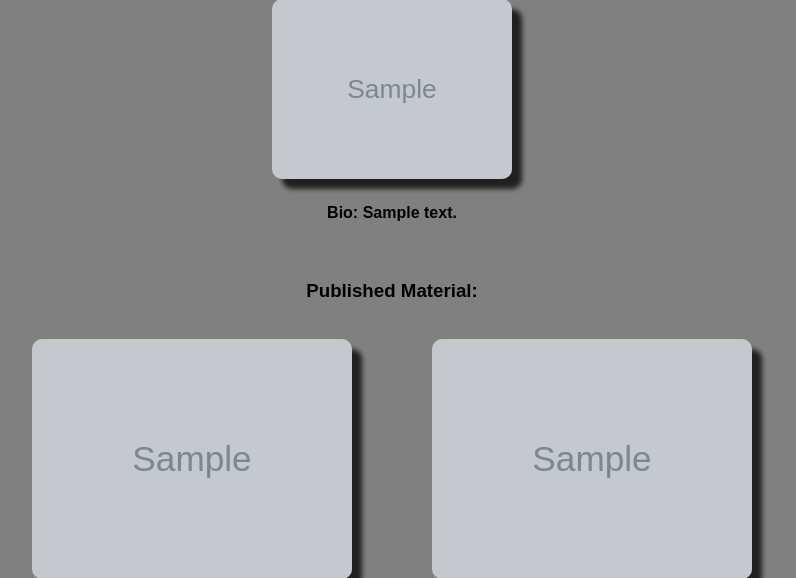
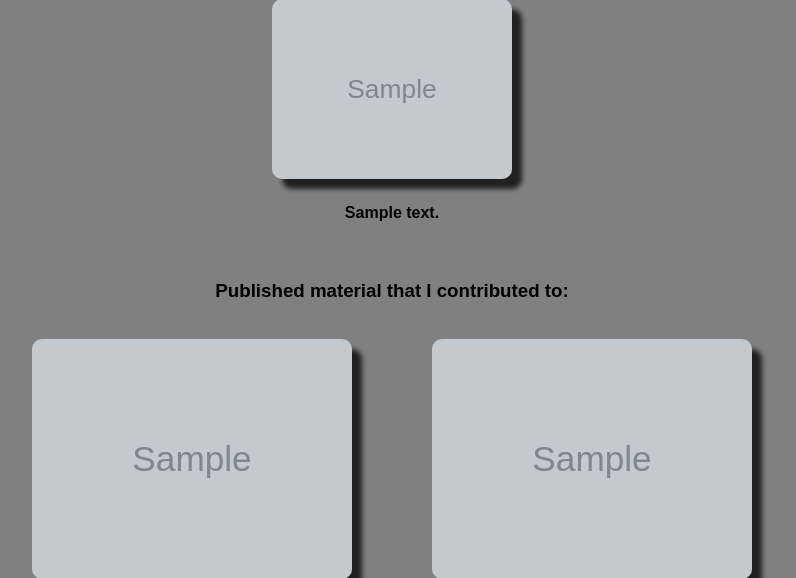
Before and after one commit to jlboba/django_contacts, a Django app: page /contacts/1 in a window 1280 px wide. Shown: the part 197-775 px from the top of the page, without its empty margins (248-1044 px from the left). Run offline with Django 3.2, Linux system fonts and the light colour scheme; tables that the repository leaves empty hold one stand-in row (values such as "Sample post"); grey boxes marked "Sample" are stand-in pictures.

Commit message:
updated pics

```diff
--- a/contacts/templates/contacts/contact.html
+++ b/contacts/templates/contacts/contact.html
@@ -3,7 +3,7 @@
 <div class='main'>
 <br><br>
 <div class='profile'>
-  <img src='https://i.imgur.com/A7lHurv.jpg' id='live'>
+  <img src='https://i.imgur.com/yk6aSam.jpg' id='live'>
   <div class='contact'>
 <a href='mailto:benjaminjackpitts@gmail.com' target='_blank'>Email</a>
 <a href='https://www.facebook.com/ben.pitts.7/' target='_blank'>Facebook</a>
--- a/contacts/templates/contacts/contact_detail.html
+++ b/contacts/templates/contacts/contact_detail.html
@@ -6,9 +6,9 @@
 <h2>{{ contact.name }}</h2>
 <div class='bio'>
   <img src='{{ contact.liveImage }}' id='live'>
-<h4>Bio: {{ contact.bio }}</h4>
+<h4>{{ contact.bio }}</h4>
 </div><br/>
-<h3>Published Material:</h3><br>
+<h3>Published material that I contributed to:</h3><br>
 <div class='profile'>
 <div class='main'>
 <a href='{{ contact.link }}' target='_blank'><img src='{{ contact.image1 }}' id='album'></a>
--- a/contacts/templates/contacts/contact_form.html
+++ b/contacts/templates/contacts/contact_form.html
@@ -5,7 +5,7 @@
 
 <form method="POST">
   {% csrf_token %} {{ form.as_p }}
-  <button type="submit" id='submit'>+</button>
+  <button type="submit" id='submit'>Add/Update</button>
 </form><br>
 <a href="{% url 'contact_list' %}">Back to main</a><br>
 </div>
--- a/contacts/templates/contacts/profile.html
+++ b/contacts/templates/contacts/profile.html
@@ -1,7 +1,7 @@
 {% extends 'contacts/base.html' %} {% block content %}
 <div class='main'>
 
-<h4>I am a musician from Denver, CO and have been been in many projects dating back to 1999. I continue to write, collaborate, record, perform, tour, and publish music. I am available for session work and I would love to hear from you!</h4>
+<h4>I am a musician from Denver, CO and have been been a part of many projects dating back to 1999. I continue to write, collaborate, record, perform, tour, and publish music. I am available for session work and I would love to hear from you!</h4>
 <img src='https://i.imgur.com/A7lHurv.jpg' alt='benjaminpitts' /><br>
 <h3>Guitar | Voice | Bass | Drums | Piano</h3>
 </div><br>
```
